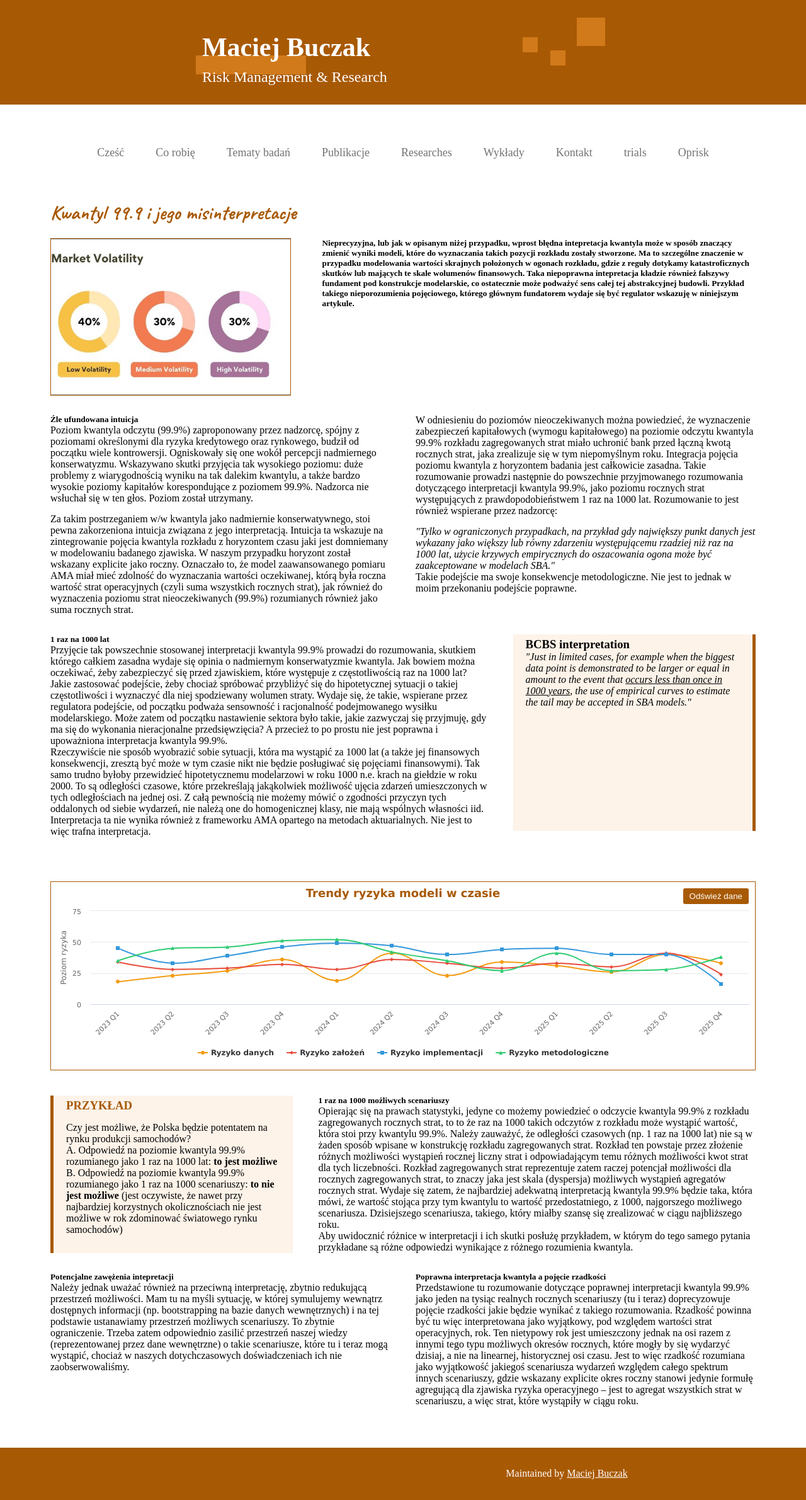
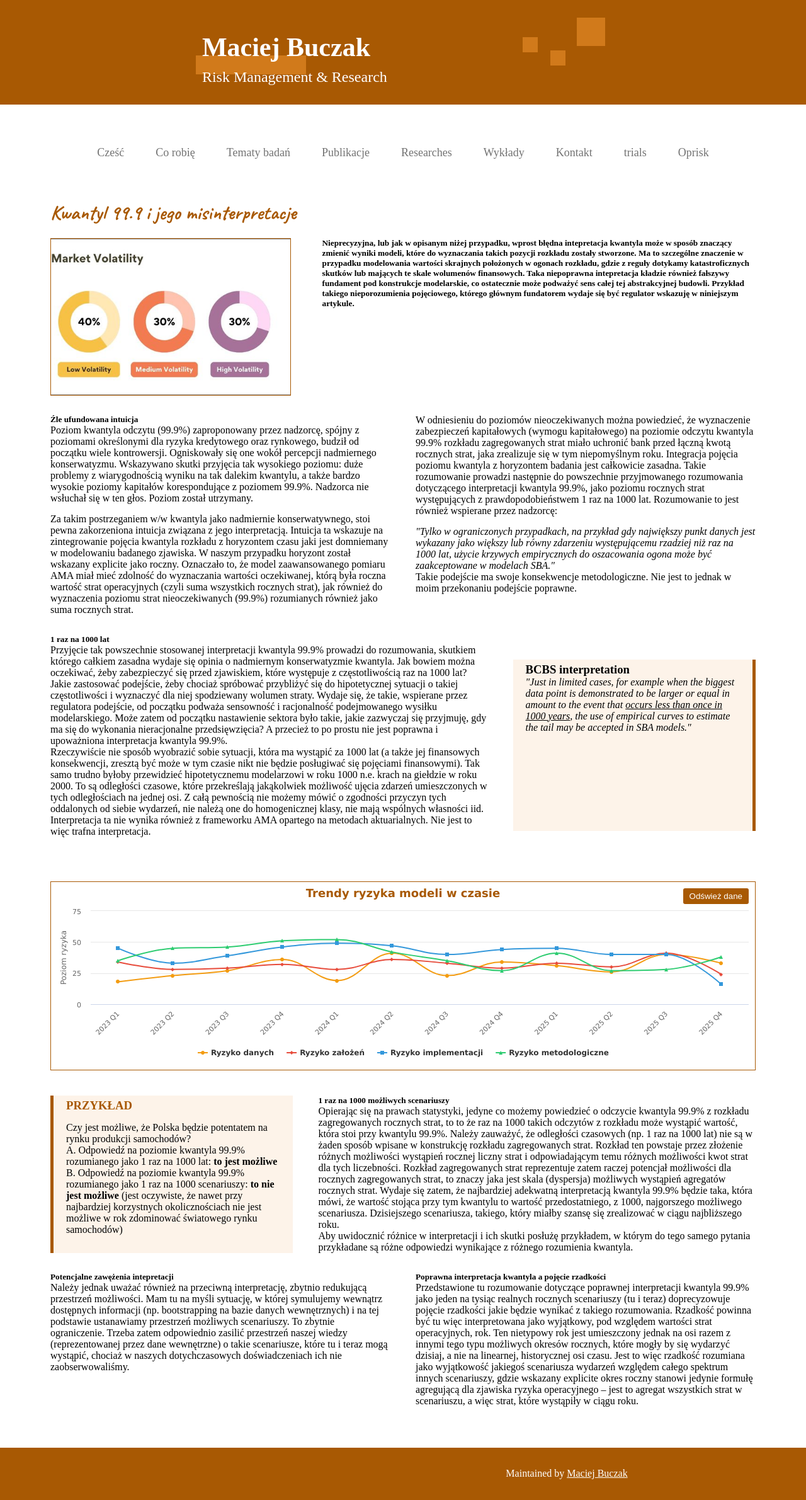
Before and after one commit to MaciejBuczak/risk-research, a Jekyll site: the page built from art-oprisk-kw999.md, in a window 1280 px wide. Shown: the whole page at 63% size. Built offline with Jekyll 4.4.1, drawn with Linux system fonts in a browser that asks for light colours.

Commit message:
Update art-oprisk-kw999-layout.html

```diff
--- a/_layouts/art-oprisk-kw999-layout.html
+++ b/_layouts/art-oprisk-kw999-layout.html
@@ -857,7 +857,7 @@
           </div>
 
           <!-- Element O 3.2 -->
-          <div class="ryzmod-orange-box" style="width: 35%; background-color: #fdf3e9; padding-left: 20px; padding-right: 20px; padding-top: 5px; padding-bottom: 5px; border-right: 5px solid #a85903; position: relative;">
+          <div class="ryzmod-orange-box" style="width: 35%; background-color: #fdf3e9; margin-top: 40px; padding-left: 20px; padding-right: 20px; padding-top: 5px; padding-bottom: 5px; border-right: 5px solid #a85903; position: relative;">
             <h3>BCBS interpretation</h3>
             <p><i>"Just in limited cases, for example when the biggest data point is demonstrated to be larger or equal in amount to the event that <u>occurs less than once in 1000 years</u>, the use of empirical curves to estimate the tail may be accepted in SBA models."</i></p>
           </div>
```
